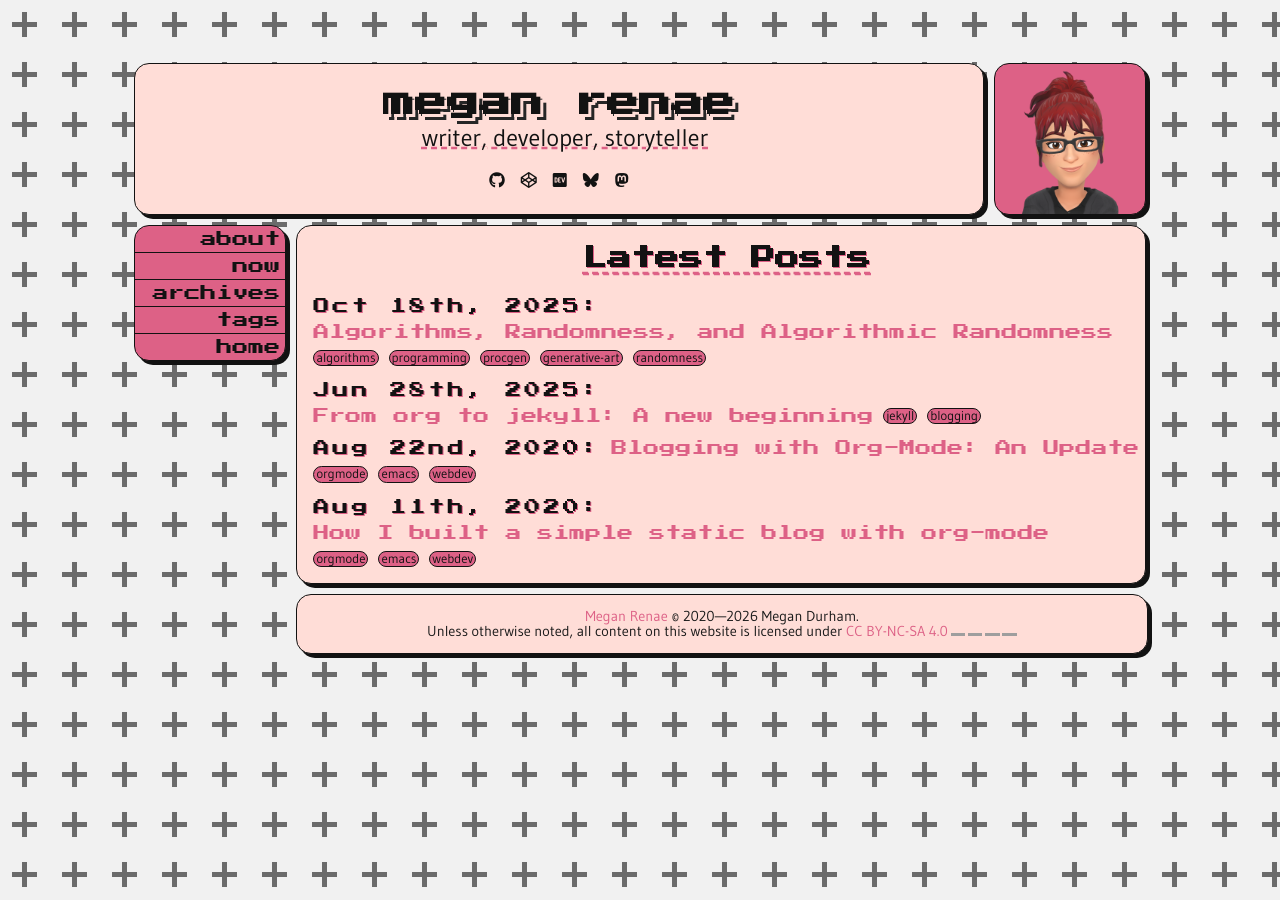
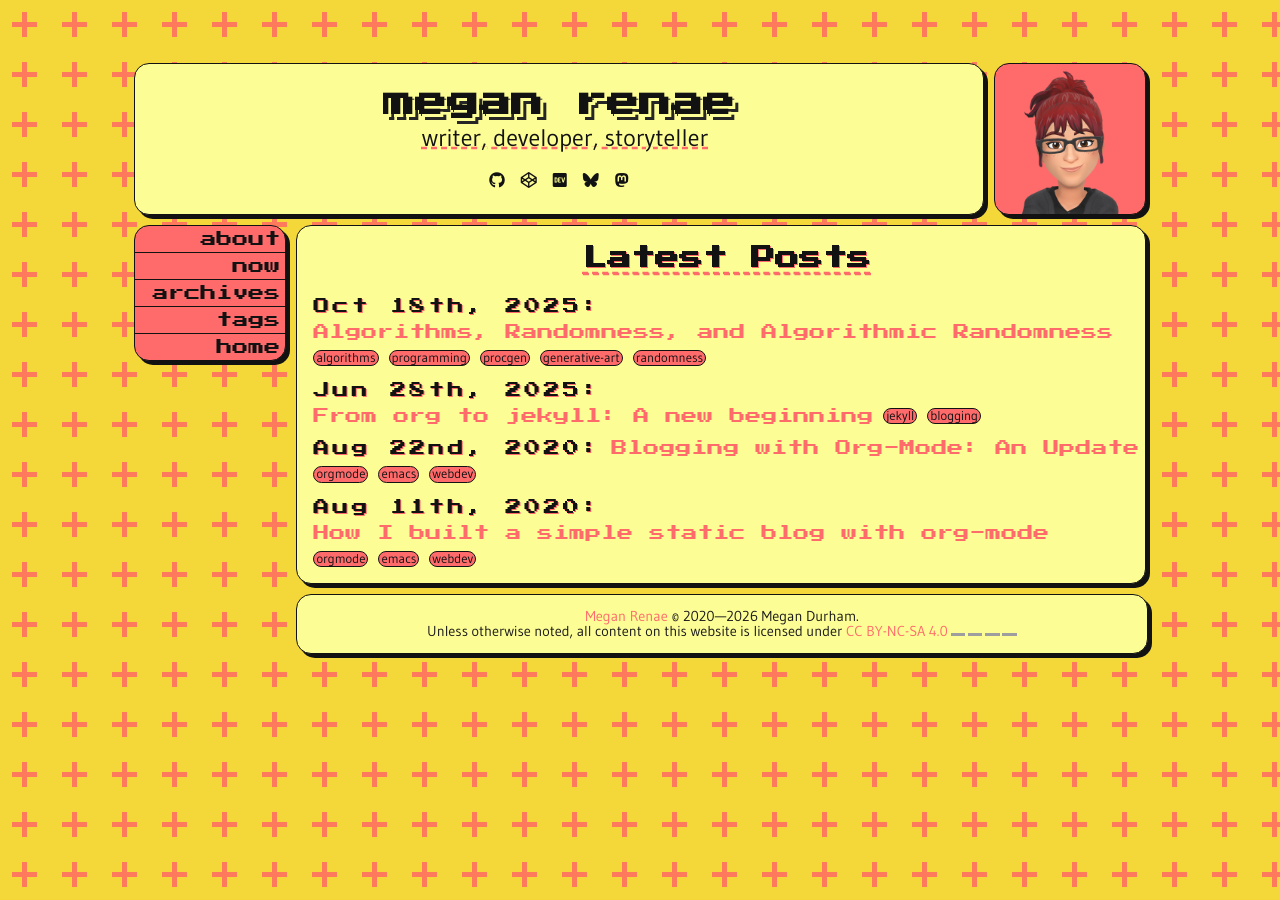
Before and after one commit to meganrenae21/blog, a Jekyll site: the page built from index.html, in a window 1280 px wide. Built offline with Jekyll 4.4.1, drawn with Linux system fonts in a browser that asks for light colours; nearby versions of some CDN libraries; grey boxes are pictures that could not be loaded.

Commit message:
bg change

```diff
--- a/_sass/main.scss
+++ b/_sass/main.scss
@@ -5,26 +5,35 @@
   --darkest-black: #121212;
   --dark-base: #1A1A1A;
   --dark-grey: #262626;
-  --subtle-grey: #6b6b6b;
+  --subtle-grey: #e3dff2;
   --grey-white: #f1f1f1;
   --bright-white: #f7f7f7;
-  --accent-red: #DD6186;
-  --accent-cyan: #00e0ff;
-  --accent-yellow: #ffddd7;
-  --accent-green: #aaff00;
+  --accent-red: #ff6b6b;
+  --accent-cyan: #69D2E7;
+  --accent-yellow: #fdfd96;
+  --accent-green: #90ee90;
+  --accent-yellow-orange: #F4D738;
+  --accent-orange: #E3A018;
+  --accent-orange-red: #FF7A5C;
+  --accent-pink: #FFB2EF;
+  --accent-magenta: #FF69B4;
+  --accent-purple-blue:#A388EE;
+  --accent-dark-purple: #9723C9;
   --title-font: "Press Start 2P", system-ui;
   --text-font: "Gudea", sans-serif;
   --code-font: "Cutive Mono", monospace;
+  --main-bg: var(--accent-yellow-orange);
+  --main-bg-accent: var(--accent-orange-red);
 }
 
 body {
   background:
-        linear-gradient(90deg, var(--grey-white), var(--grey-white) 25%, transparent 25%, transparent 75%, var(--grey-white) 75%),
-        linear-gradient(180deg, var(--grey-white), var(--grey-white) 25%, transparent 25%, transparent 75%, var(--grey-white) 75%),
-  linear-gradient(90deg, transparent, transparent 45%, var(--subtle-grey) 45%, var(--subtle-grey) 55%, transparent 55%),
-    linear-gradient(180deg, transparent, transparent 45%, var(--subtle-grey) 45%, var(--subtle-grey) 55%, transparent 55%);
+        linear-gradient(90deg, var(--main-bg), var(--main-bg) 25%, transparent 25%, transparent 75%, var(--main-bg) 75%),
+        linear-gradient(180deg, var(--main-bg), var(--main-bg) 25%, transparent 25%, transparent 75%, var(--main-bg) 75%),
+  linear-gradient(90deg, transparent, transparent 45%, var(--main-bg-accent) 45%, var(--main-bg-accent) 55%, transparent 55%),
+    linear-gradient(180deg, transparent, transparent 45%, var(--main-bg-accent) 45%, var(--main-bg-accent) 55%, transparent 55%);
   background-size: 50px 50px;
-  background-color: var(--grey-white);
+  background-color: var(--main-bg);
 }
 
 #container {
```
